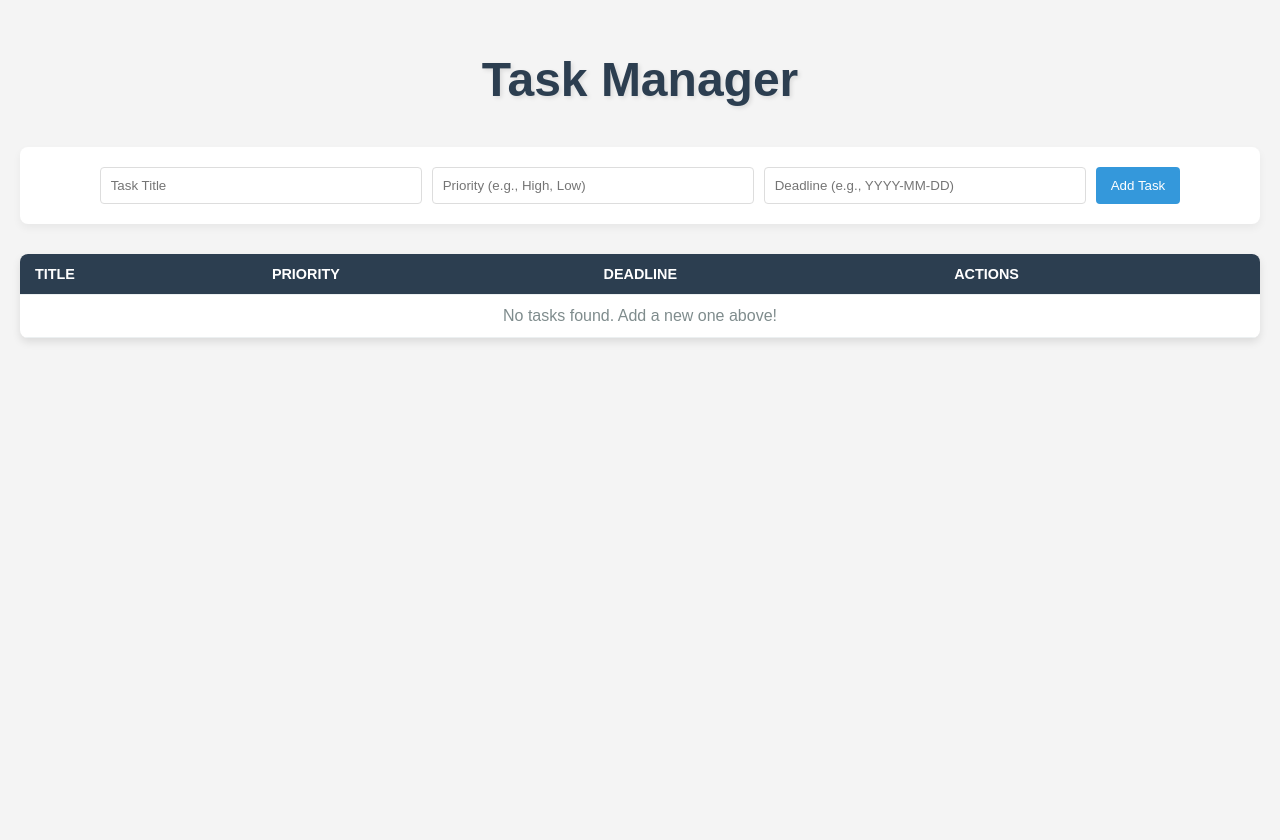
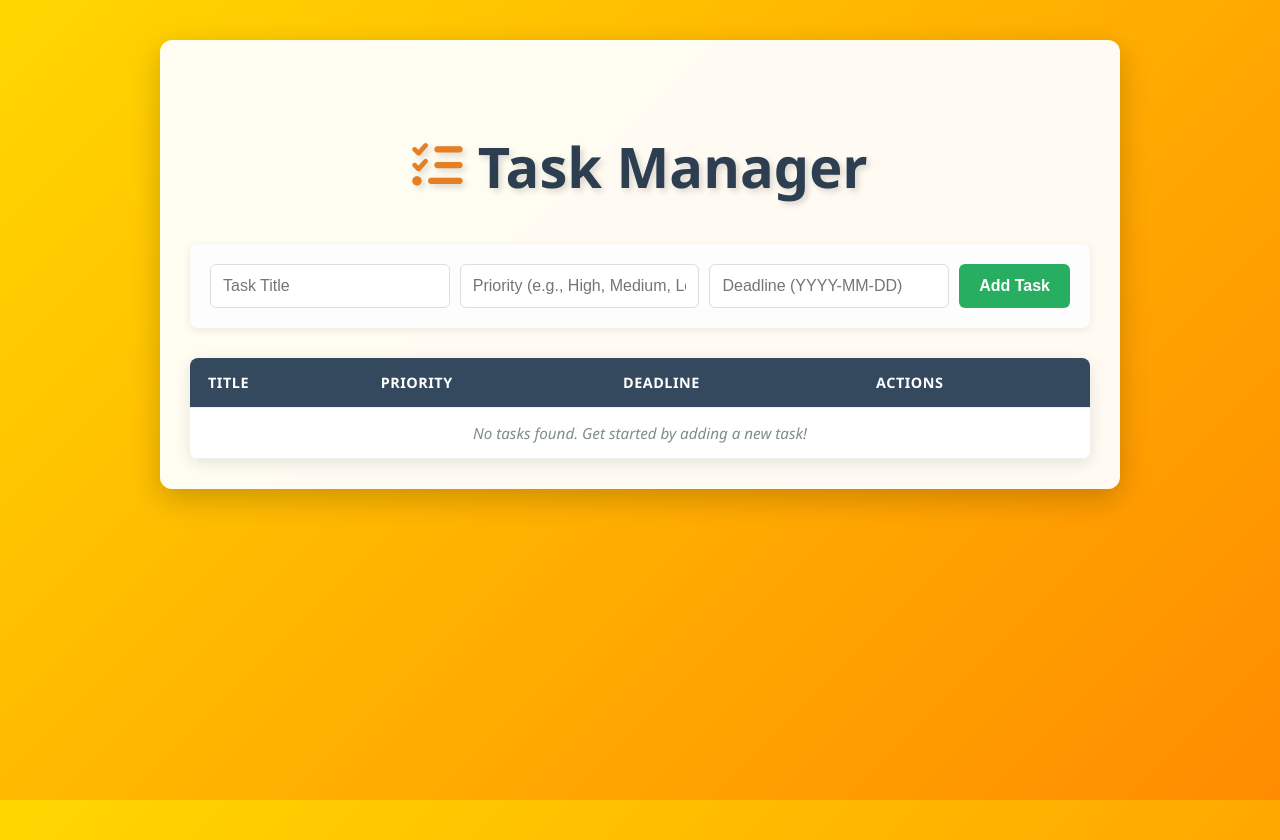
Before and after one commit to Nakul1798/Python_Demo_App, a Flask app: page / in a window 1280 px wide. Before the commit the page ends 342 px from the top, so only its background shows below. Run offline with Flask 3, Linux system fonts and the light colour scheme; data that the repository does not hold is empty.

Commit message:
Update index.html

```diff
--- a/templates/index.html
+++ b/templates/index.html
@@ -2,57 +2,89 @@
 <html>
 <head>
     <title>Task Manager</title>
-    <style>
-        /* Basic styling for a cleaner look */
+    <link rel="stylesheet" href="https://cdnjs.cloudflare.com/ajax/libs/font-awesome/6.0.0-beta3/css/all.min.css"> <style>
+        /* General Body Styling */
         body {
-            font-family: Arial, sans-serif;
+            font-family: 'Segoe UI', Tahoma, Geneva, Verdana, sans-serif;
             margin: 0;
             padding: 20px;
-            background-color: #f4f4f4;
+            background: linear-gradient(135deg, #FFD700 0%, #FF8C00 100%); /* Warm, vibrant gradient */
+            background-attachment: fixed; /* Ensures gradient covers full height */
             color: #333;
+            min-height: 100vh; /* Ensures body takes full viewport height */
+            display: flex;
+            flex-direction: column;
+            align-items: center; /* Center content horizontally */
         }
 
-        /* Large, prominent heading */
+        /* Container for content to give it a white background amidst the gradient */
+        .container {
+            width: 100%;
+            max-width: 900px; /* Max width for readability */
+            background-color: rgba(255, 255, 255, 0.95); /* Slightly transparent white */
+            padding: 30px;
+            border-radius: 12px;
+            box-shadow: 0 10px 30px rgba(0, 0, 0, 0.2);
+            margin-top: 20px;
+            margin-bottom: 20px;
+        }
+
+        /* Large, prominent heading with an icon */
         h1 {
-            font-size: 3em;
+            font-size: 3.5em; /* Even larger */
             text-align: center;
             margin-bottom: 40px;
-            color: #2c3e50;
-            text-shadow: 2px 2px 4px rgba(0, 0, 0, 0.1);
+            color: #2c3e50; /* Darker text for contrast */
+            text-shadow: 3px 3px 6px rgba(0, 0, 0, 0.15); /* More pronounced shadow */
+            display: flex; /* Allow icon and text to align */
+            align-items: center;
+            justify-content: center;
+            gap: 15px; /* Space between icon and text */
+            padding-top: 20px; /* Space from top of container */
+        }
+
+        h1 i {
+            color: #e67e22; /* Color for the icon */
+            font-size: 0.9em; /* Adjust icon size relative to text */
         }
 
         /* Styling for the Add Task form */
         form {
-            background: #fff;
+            background: #fdfdfd; /* Lighter background for the form */
             padding: 20px;
             border-radius: 8px;
-            box-shadow: 0 4px 8px rgba(0, 0, 0, 0.05);
+            box-shadow: 0 2px 8px rgba(0, 0, 0, 0.08);
             margin-bottom: 30px;
             display: flex;
+            flex-wrap: wrap; /* Allow wrapping on smaller screens */
             gap: 10px;
             justify-content: center;
         }
 
         input[type="text"] {
-            padding: 10px;
+            padding: 12px;
             border: 1px solid #ddd;
-            border-radius: 4px;
+            border-radius: 6px;
             flex-grow: 1;
-            max-width: 300px;
+            max-width: 250px; /* Slightly smaller input fields */
+            font-size: 1em;
         }
 
         button {
-            padding: 10px 15px;
-            background-color: #3498db;
+            padding: 12px 20px;
+            background-color: #27ae60; /* A fresh green for action */
             color: white;
             border: none;
-            border-radius: 4px;
+            border-radius: 6px;
             cursor: pointer;
-            transition: background-color 0.3s;
+            transition: background-color 0.3s ease;
+            font-size: 1em;
+            font-weight: bold;
         }
 
         button:hover {
-            background-color: #2980b9;
+            background-color: #219d55;
+            transform: translateY(-1px); /* Slight lift effect */
         }
 
         /* Styling for the Task Table */
@@ -61,26 +93,28 @@
             border-collapse: collapse;
             background: white;
             border-radius: 8px;
-            overflow: hidden; /* Ensures rounded corners are applied to table contents */
-            box-shadow: 0 4px 8px rgba(0, 0, 0, 0.1);
+            overflow: hidden;
+            box-shadow: 0 4px 15px rgba(0, 0, 0, 0.1);
         }
 
         th, td {
-            padding: 12px 15px;
+            padding: 15px 18px; /* More padding for better readability */
             text-align: left;
-            border-bottom: 1px solid #ecf0f1;
+            border-bottom: 1px solid #ebf0f1;
+            font-size: 0.95em;
         }
 
         th {
-            background-color: #2c3e50;
+            background-color: #34495e; /* Darker header background */
             color: white;
             font-weight: bold;
             text-transform: uppercase;
             font-size: 0.9em;
+            letter-spacing: 0.5px;
         }
 
         tr:hover {
-            background-color: #f7f9f9;
+            background-color: #f8fbfc;
         }
 
         /* Styling for the Delete button link */
@@ -88,26 +122,41 @@
             color: #e74c3c;
             text-decoration: none;
             font-weight: bold;
-            padding: 5px 10px;
+            padding: 6px 12px;
             border: 1px solid #e74c3c;
-            border-radius: 4px;
-            transition: all 0.3s;
+            border-radius: 5px;
+            transition: all 0.3s ease;
+            font-size: 0.85em;
         }
 
         .delete-link:hover {
             background-color: #e74c3c;
             color: white;
+            box-shadow: 0 2px 5px rgba(231, 76, 60, 0.3);
+        }
+
+        /* Priority specific styling */
+        .priority-high {
+            color: #e74c3c; /* Red for high priority */
+            font-weight: bold;
+        }
+        .priority-medium {
+            color: #f39c12; /* Orange for medium priority */
+            font-weight: bold;
+        }
+        .priority-low {
+            color: #2ecc71; /* Green for low priority */
         }
     </style>
 </head>
 <body>
-
-    <h1>Task Manager</h1>
+    <div class="container">
+        <h1><i class="fas fa-tasks"></i> Task Manager</h1>
 
         <form method="POST" action="/add">
             <input type="text" name="title" placeholder="Task Title" required>
-        <input type="text" name="priority" placeholder="Priority (e.g., High, Low)" required>
-        <input type="text" name="deadline" placeholder="Deadline (e.g., YYYY-MM-DD)">
+            <input type="text" name="priority" placeholder="Priority (e.g., High, Medium, Low)" required>
+            <input type="text" name="deadline" placeholder="Deadline (YYYY-MM-DD)">
             <button type="submit">Add Task</button>
         </form>
 
@@ -126,7 +175,11 @@
                     <td>{{ task.title }}</td>
                     <td>
                         {% if task.priority|lower == 'high' %}
-                        <span style="color: #c0392b; font-weight: bold;">{{ task.priority }}</span>
+                            <span class="priority-high">{{ task.priority }}</span>
+                        {% elif task.priority|lower == 'medium' %}
+                            <span class="priority-medium">{{ task.priority }}</span>
+                        {% elif task.priority|lower == 'low' %}
+                            <span class="priority-low">{{ task.priority }}</span>
                         {% else %}
                             {{ task.priority }}
                         {% endif %}
@@ -139,10 +192,11 @@
                 {% endfor %}
                 {% if not tasks %}
                 <tr>
-                <td colspan="4" style="text-align: center; color: #7f8c8d;">No tasks found. Add a new one above!</td>
+                    <td colspan="4" style="text-align: center; color: #7f8c8d; font-style: italic;">No tasks found. Get started by adding a new task!</td>
                 </tr>
                 {% endif %}
             </tbody>
         </table>
+    </div>
 </body>
 </html>
```
Lines whose indentation alone changed are shown as unchanged.
